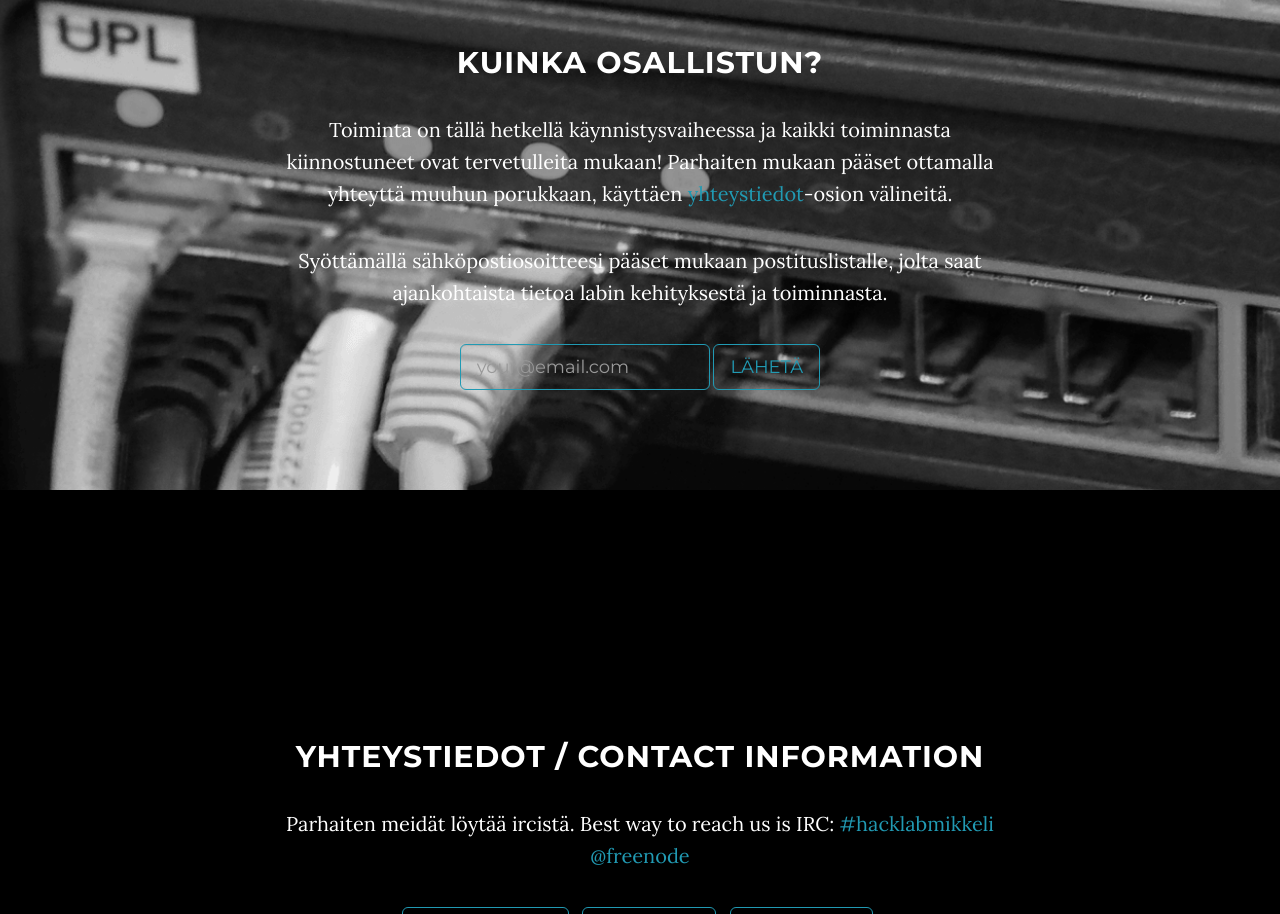
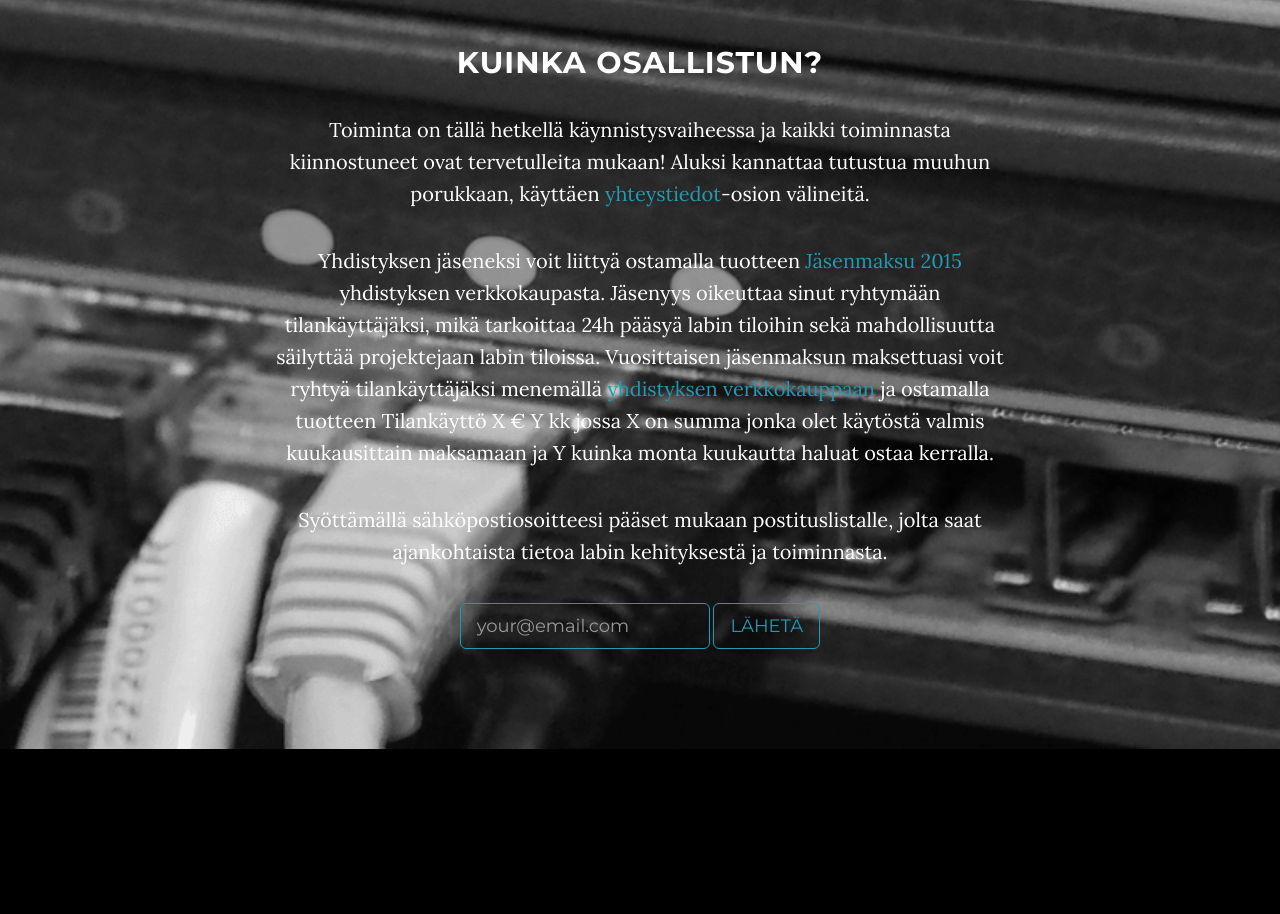
Before and after one commit to Hacklab-Mikkeli/hacklab-mikkeli-website, a website: page views/index.html in a window 1280 px wide. Shown: the part 1990-2904 px from the top of the page. Drawn offline with Linux system fonts and the light colour scheme; no server answers.

Commit message:
** Added link to webshop

```diff
--- a/views/index.html
+++ b/views/index.html
@@ -119,7 +119,10 @@
                 <div class="col-lg-8 col-lg-offset-2">
                     <h2>Kuinka osallistun?</h2>
                     <p>Toiminta on tällä hetkellä käynnistysvaiheessa ja kaikki toiminnasta kiinnostuneet ovat tervetulleita mukaan!
-                    Parhaiten mukaan pääset ottamalla yhteyttä muuhun porukkaan, käyttäen <a class="page-scroll" href="#contact">yhteystiedot</a>-osion välineitä.</p>
+                    Aluksi kannattaa tutustua muuhun porukkaan, käyttäen <a class="page-scroll" href="#contact">yhteystiedot</a>-osion välineitä.</p>
+                    <p>Yhdistyksen jäseneksi voit liittyä ostamalla tuotteen <a href="https://holvi.com/shop/hacklabmikkeli/product/8b2a67ea30ddcc96eaac32c7333f3d2c/">Jäsenmaksu 2015</a> yhdistyksen verkkokaupasta.
+                    Jäsenyys oikeuttaa sinut ryhtymään tilankäyttäjäksi, mikä tarkoittaa 24h pääsyä labin tiloihin sekä mahdollisuutta säilyttää projektejaan labin tiloissa.
+                    Vuosittaisen jäsenmaksun maksettuasi voit ryhtyä tilankäyttäjäksi menemällä <a href="https://holvi.com/shop/hacklabmikkeli/">yhdistyksen verkkokauppaan</a> ja ostamalla tuotteen Tilankäyttö X € Y kk jossa X on summa jonka olet käytöstä valmis kuukausittain maksamaan ja Y kuinka monta kuukautta haluat ostaa kerralla.</p>
                     <p>Syöttämällä sähköpostiosoitteesi pääset mukaan postituslistalle, jolta saat ajankohtaista tietoa labin kehityksestä ja toiminnasta.</p>
                     <div class="form-inline">
                       <input type="email" class="form-control input-lg" id="get-info-email" placeholder="your@email.com" required />
```
